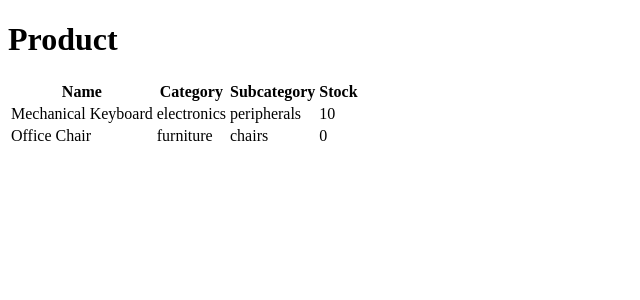
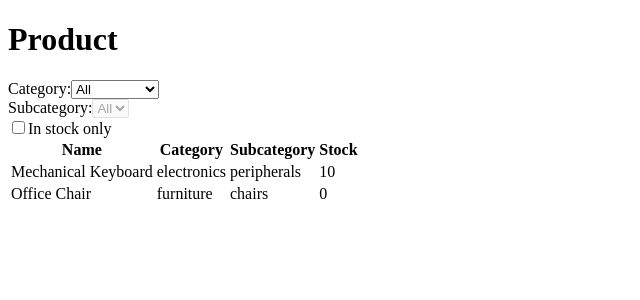
Before and after one commit to sergiopaulodev/product-table-filters, a React (Vite) app: page / in a window 1280 px wide. Shown: the top 300 px of the page, without its empty margins (0-640 px from the left). Built offline with nearby package versions, Linux system fonts and the light colour scheme.

Commit message:
feat: integrate FiltersPanel into main view

```diff
--- a/src/app/App.tsx
+++ b/src/app/App.tsx
@@ -4,7 +4,7 @@ import { applyProductFilters } from "../filters/applyProductFilters";
 import { ProductList } from "../components/ProductList";
 import { EmptyState } from "../components/EmptyState";
 import { ActiveFiltersSummary } from "../components/ActiveFiltersSummary";
-
+import { FiltersPanel } from "../ui/FiltersPanel";
 
 const App = () => {
     const filters = useProductFiltersFromUrl();
@@ -17,6 +17,8 @@ const App = () => {
     return (
         <div>
             <h1>Product</h1>
+
+            <FiltersPanel/>
 
             <ActiveFiltersSummary filters={filters} />
 
```
